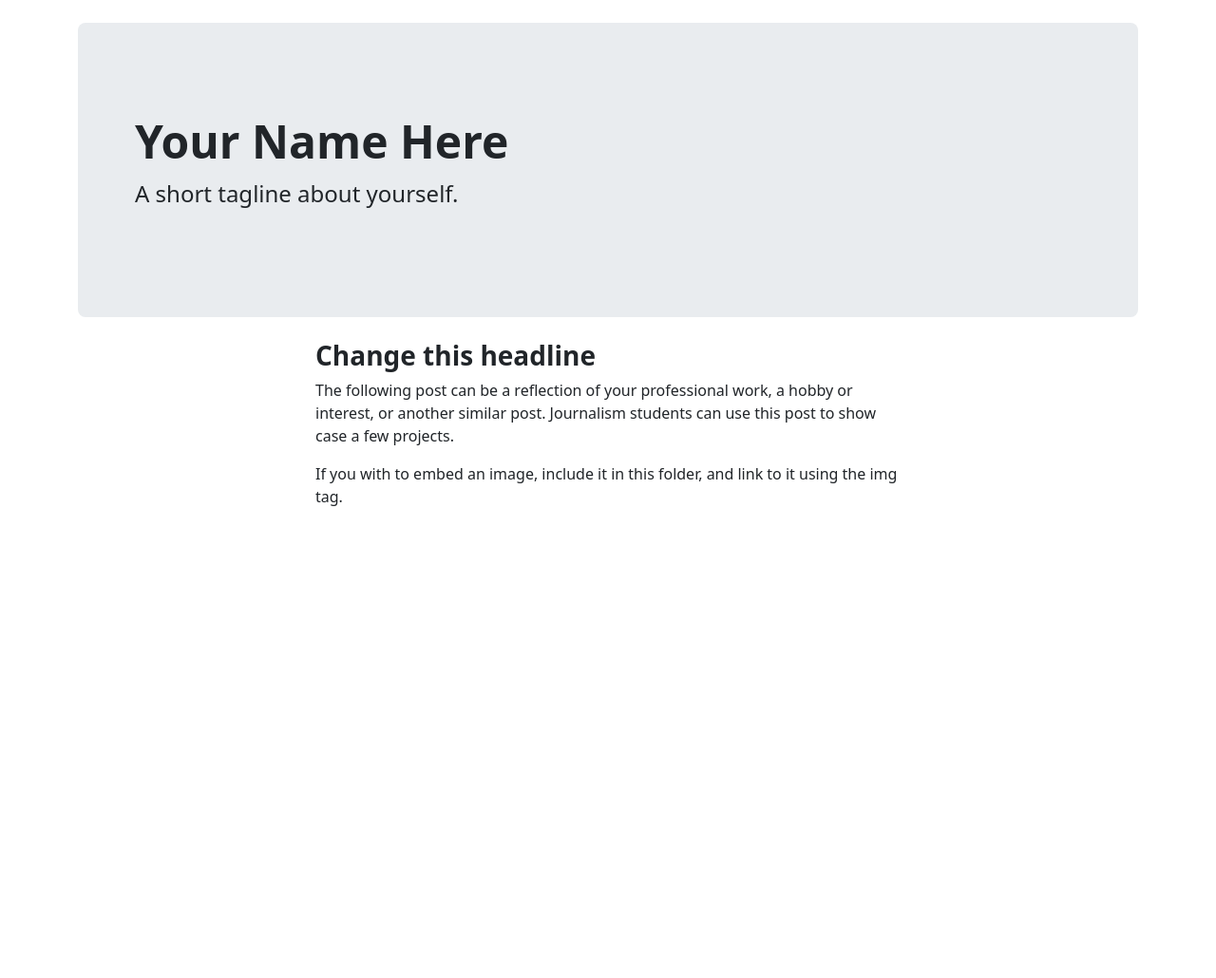
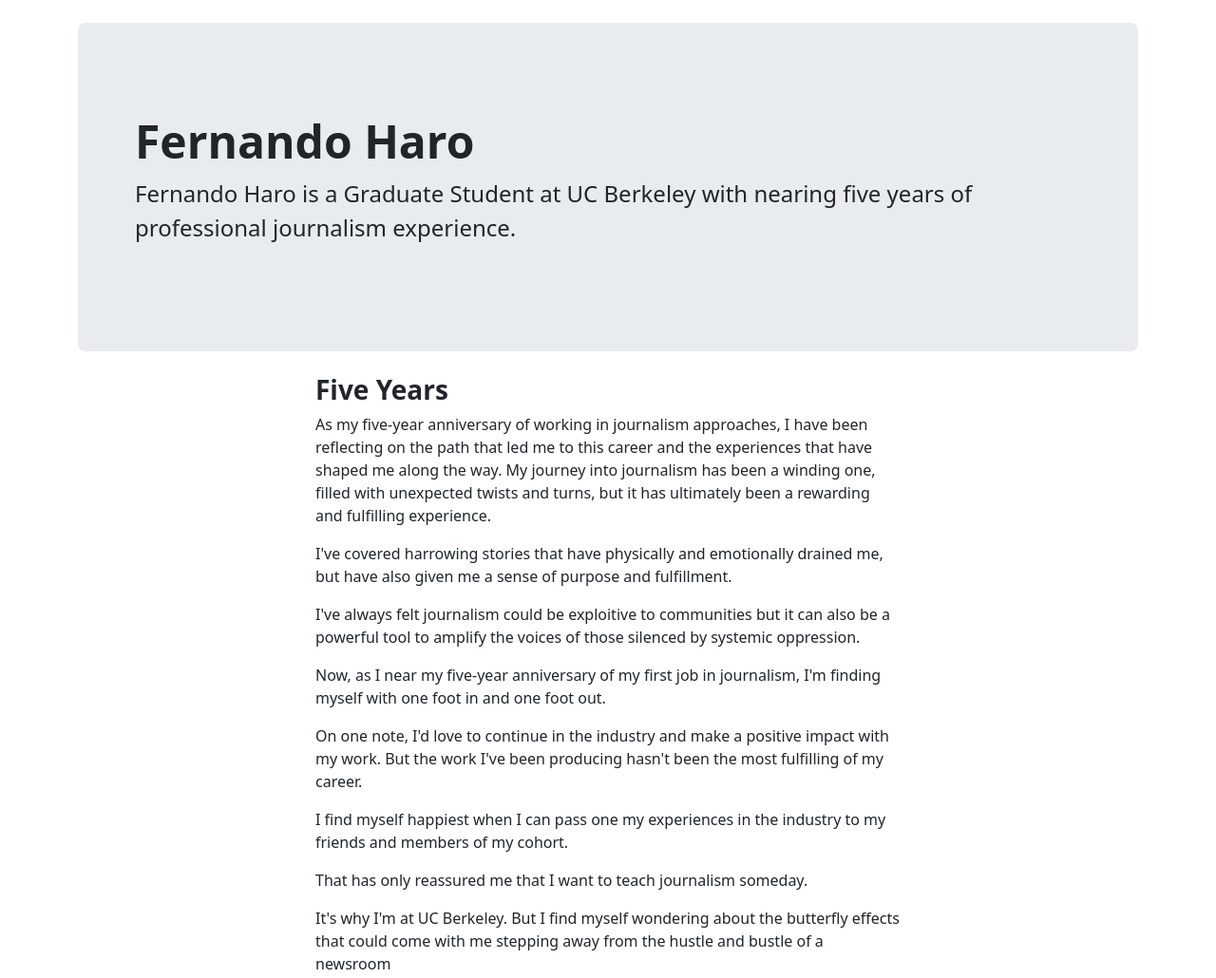
Before and after one commit to imxavierzamora/group-4, a plain HTML site: page group-member-pages/person-f/index.html in a window 1280 px wide. Shown: the top 1030 px of the page at 95% size. Before the commit the page ends 800 px from the top, so only its background shows below. Drawn offline with nearby package versions, Linux system fonts and the light colour scheme.

Commit message:
Updated Fernando-Haro (Person F) Page

```diff
--- a/group-member-pages/person-f/index.html
+++ b/group-member-pages/person-f/index.html
@@ -12,8 +12,8 @@
     <header class="container">
       <div class="p-5 my-4 rounded-3 bg-body-secondary">
         <div class="container-fluid py-5">
-          <h1 class="display-5 fw-bold">Your Name Here</h1>
-          <p class="fs-4">A short tagline about yourself.</p>
+          <h1 class="display-5 fw-bold">Fernando Haro</h1>
+          <p class="fs-4">Fernando Haro is a Graduate Student at UC Berkeley with nearing five years of professional journalism experience.</p>
         </div>
       </div>
     </header>
@@ -21,9 +21,16 @@
 
     <section class="container col-12 col-lg-6">
 
-      <h3 class="fw-bold">Change this headline </h3>
-      <p>The following post can be a reflection of your professional work, a hobby or interest, or another similar post. Journalism students can use this post to show case a few projects.</p>
-      <p>If you with to embed an image, include it in this folder, and link to it using the img tag.</p>
+      <h3 class="fw-bold">Five Years</h3>
+      <p> As my five-year anniversary of working in journalism approaches, I have been reflecting on the path that led me to this career and the experiences that have shaped me along the way. My journey into journalism has been a winding one, filled with unexpected twists and turns, but it has ultimately been a rewarding and fulfilling experience.</p>
+      <p> I've covered harrowing stories that have physically and emotionally drained me, but have also given me a sense of purpose and fulfillment.</p>
+      <p> I've always felt journalism could be exploitive to communities but it can also be a powerful tool to amplify the voices of those silenced by systemic oppression.</p>
+      <p> Now, as I near my five-year anniversary of my first job in journalism, I'm finding myself with one foot in and one foot out.</p>
+      <p> On one note, I'd love to continue in the industry and make a positive impact with my work. But the work I've been producing hasn't been the most fulfilling of my career.</p>
+      <p> I find myself happiest when I can pass one my experiences in the industry to my friends and members of my cohort.</p>
+      <p> That has only reassured me that I want to teach journalism someday.</p>
+      <p> It's why I'm at UC Berkeley. But I find myself wondering about the butterfly effects that could come with me stepping away from the hustle and bustle of a newsroom</p>
+      <p><img src="Headshot Photo.JPG" alt="Fernando Haro">.</p>
 
     </section>
 
```
Also changed, not shown: group-member-pages/person-f/Headshot Photo.JPG (added).
